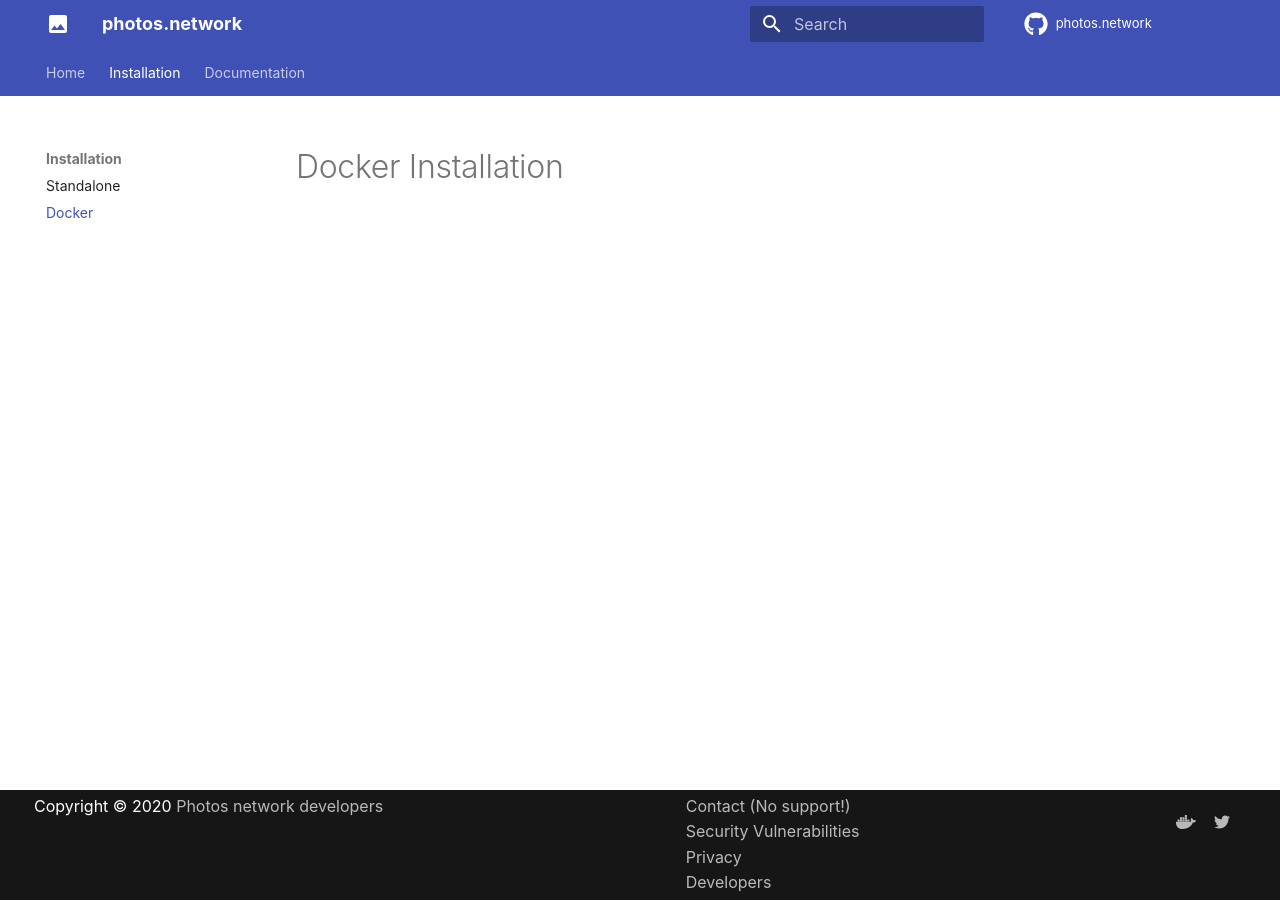
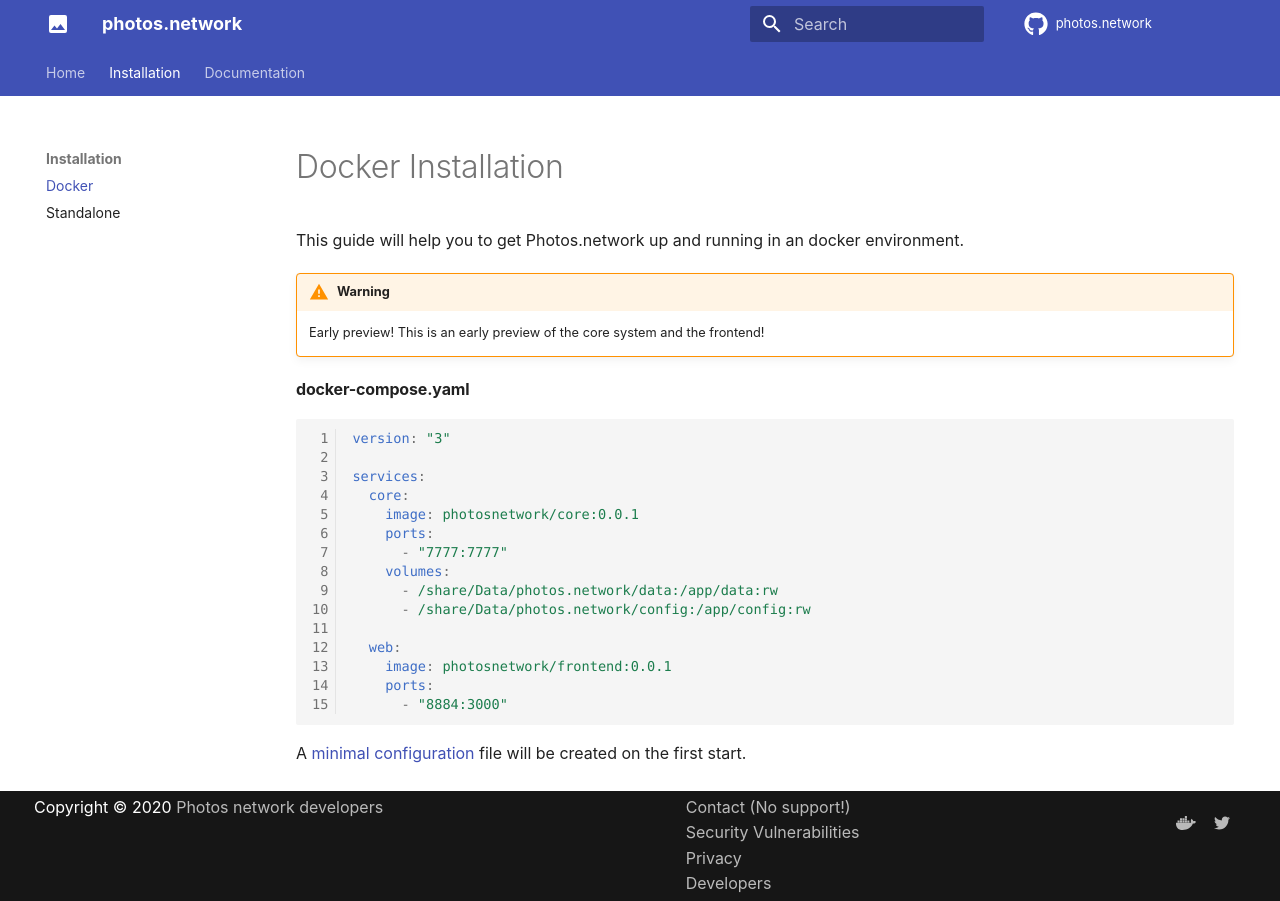
Before and after one commit to photos-network/photos.network, an MkDocs documentation site: the page built from docs/installation/docker.md, in a window 1280 px wide. Built offline with MkDocs 1.6.1 and Material for MkDocs 9.7.7, drawn with Linux system fonts in a browser that asks for light colours.

Commit message:
add showcase image, minimal configuration and early preview of the docker installation

````diff
--- a/docs/installation/docker.md
+++ b/docs/installation/docker.md
@@ -1,5 +1,34 @@
 ---
 hide:
-- toc
+  - toc
 ---
+
 # Docker Installation
+
+This guide will help you to get Photos.network up and running in an docker environment.
+
+!!!warning
+    Early preview! This is an early preview of the core system and the frontend!
+
+
+
+#### docker-compose.yaml
+``` YAML
+version: "3"
+
+services:
+  core:
+    image: photosnetwork/core:0.0.1
+    ports:
+      - "7777:7777"
+    volumes:
+      - /share/Data/photos.network/data:/app/data:rw
+      - /share/Data/photos.network/config:/app/config:rw
+
+  web:
+    image: photosnetwork/frontend:0.0.1
+    ports:
+      - "8884:3000"
+```
+
+A [minimal configuration](/documentation/) file will be created on the first start.
--- a/mkdocs.yml
+++ b/mkdocs.yml
@@ -14,16 +14,27 @@
   - _js/extra.js
 
 extra:
-  version: 1.0
+  version: 1.0.0
   social:
     - icon: fontawesome/brands/docker
-      link: https://hub.docker.com/r/thebino/photos
+      link: https://hub.docker.com/r/photosnetwork
     - icon: fontawesome/brands/twitter
       link: https://twitter.com/photosnetwork
 
 markdown_extensions:
+  - pymdownx.highlight:
+      linenums: true
+  - admonition
   - attr_list
-  - admonition
+  - pymdownx.details
+  - pymdownx.superfences
+  - abbr
+  - footnotes
+  - pymdownx.tasklist:
+      custom_checkbox: true
+  - pymdownx.emoji:
+      emoji_index: !!python/name:materialx.emoji.twemoji
+      emoji_generator: !!python/name:materialx.emoji.to_svg
 
 strict: true
 
@@ -31,10 +42,11 @@
 nav:
   - "Home": "index.md"
   - "Installation":
+      - "Docker": "installation/docker.md"
       - "Standalone": "installation/index.md"
-      - "Docker": "installation/docker.md"
   - "Documentation":
       - "Configuration": "documentation/index.md"
+      - "Addons": "documentation/addons.md"
 
 # Theme
 theme:
````
Also changed, not shown: docs/documentation/addons.md (added, +12 -0 lines), docs/documentation/index.md (+18 -0 lines), docs/index.md (+12 -4 lines), docs/demo_responsive.jpg (added).
